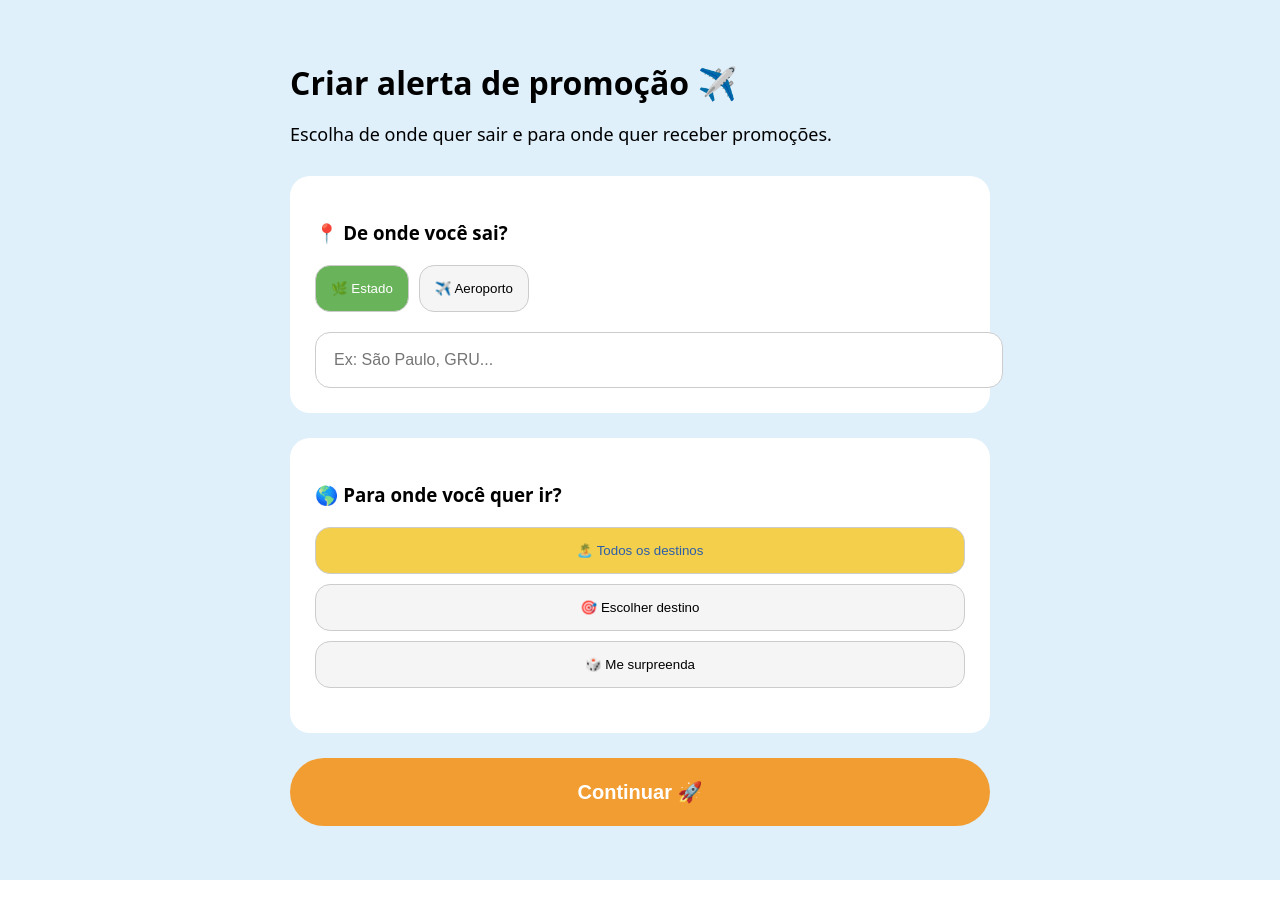
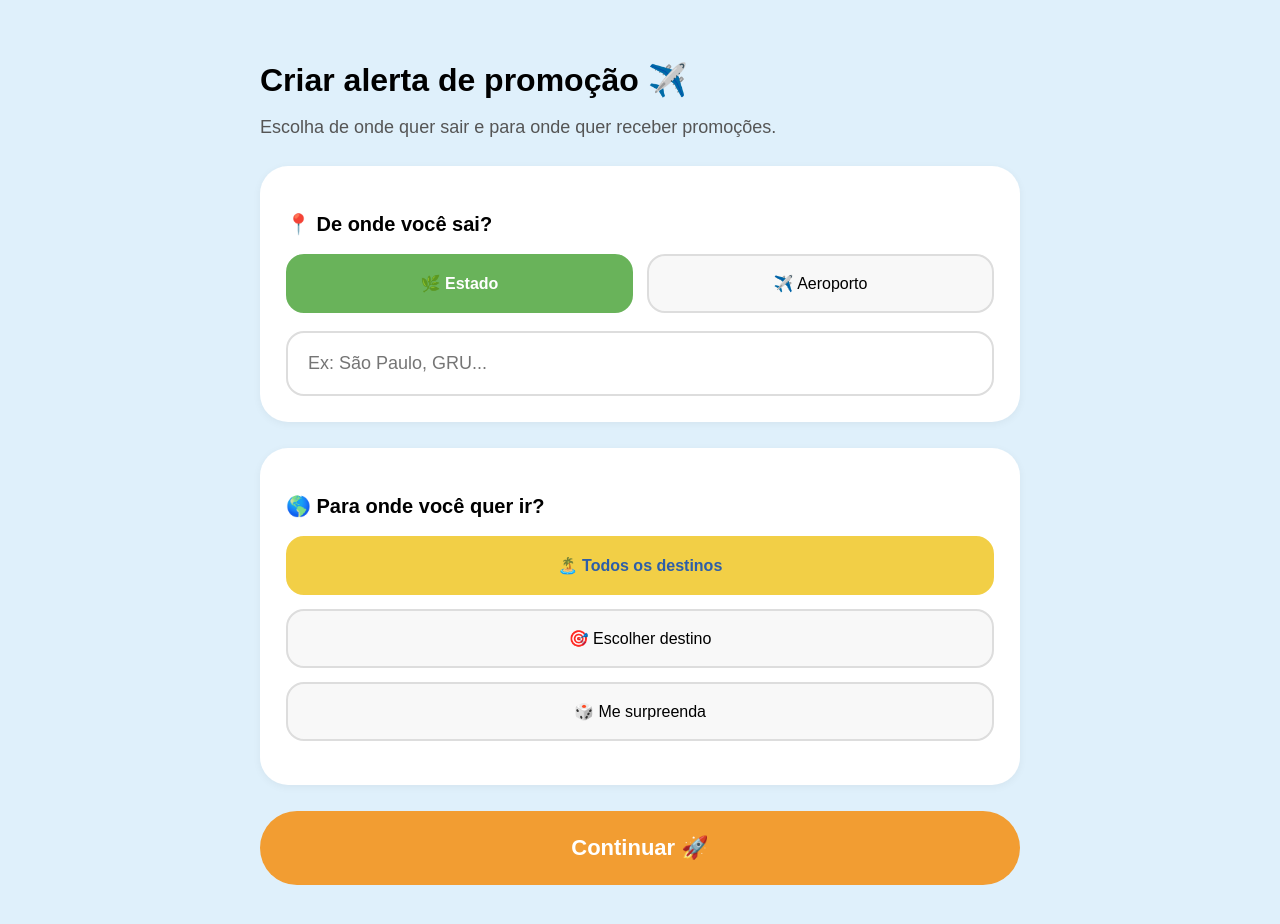
Before and after one commit to gianr134-sys/PromoFly, a Next.js app: page /alerta in a window 1280 px wide. Before the commit the page ends 880 px from the top, so only its background shows below. Built offline with nearby package versions, Linux system fonts and the light colour scheme.

Commit message:
Refactor criarAlerta function and improve UI elements

```diff
--- a/app/alerta/page.js
+++ b/app/alerta/page.js
@@ -7,62 +7,72 @@ export default function CriarAlerta() {
   const [destinoTipo, setDestinoTipo] = useState("todos");
   const [origem, setOrigem] = useState("");
   const [destino, setDestino] = useState("");
+  const [loading, setLoading] = useState(false);
 
   async function criarAlerta() {
+    try {
+      setLoading(true);
+
       const res = await fetch("/api/alertas", {
         method: "POST",
         headers: {
-        "Content-Type": "application/json"
+          "Content-Type": "application/json",
         },
         body: JSON.stringify({
           origem,
           destino,
           origemTipo,
-        destinoTipo
-      })
+          destinoTipo,
+        }),
       });
 
-    if (res.ok) {
+      const data = await res.json();
+
+      if (!res.ok) {
+        alert("Erro ao criar alerta: " + (data.error || "Erro desconhecido"));
+        return;
+      }
+
       alert("Alerta criado com sucesso ✈️");
       setOrigem("");
       setDestino("");
-    } else {
-      alert("Erro ao criar alerta");
+      setOrigemTipo("estado");
+      setDestinoTipo("todos");
+    } catch (error) {
+      alert("Erro ao criar alerta: " + error.message);
+    } finally {
+      setLoading(false);
     }
   }
 
   return (
     <div style={page}>
       <div style={container}>
-
         <h1 style={title}>Criar alerta de promoção ✈️</h1>
 
         <p style={subtitle}>
           Escolha de onde quer sair e para onde quer receber promoções.
         </p>
 
-        {/* ORIGEM */}
-
         <div style={card}>
-
-          <h3>📍 De onde você sai?</h3>
+          <h3 style={sectionTitle}>📍 De onde você sai?</h3>
 
           <div style={toggleGroup}>
-
             <button
-              style={origemTipo === "estado" ? activeBtn : btn}
+              type="button"
+              style={origemTipo === "estado" ? activeBtnGreen : btn}
               onClick={() => setOrigemTipo("estado")}
             >
               🌿 Estado
             </button>
 
             <button
-              style={origemTipo === "aeroporto" ? activeBtn : btn}
+              type="button"
+              style={origemTipo === "aeroporto" ? activeBtnBlue : btn}
               onClick={() => setOrigemTipo("aeroporto")}
             >
               ✈️ Aeroporto
             </button>
-
           </div>
 
           <input
@@ -70,10 +80,10 @@ export default function CriarAlerta() {
             placeholder="Ex: São Paulo, GRU..."
             value={origem}
             onChange={(e) => setOrigem(e.target.value)}
-            list="origens"
+            list="origens-list"
           />
 
-          <datalist id="origens">
+          <datalist id="origens-list">
             <option value="São Paulo" />
             <option value="Rio de Janeiro" />
             <option value="Minas Gerais" />
@@ -93,19 +103,14 @@ export default function CriarAlerta() {
             <option value="REC" />
             <option value="FOR" />
           </datalist>
-
         </div>
 
+        <div style={card}>
+          <h3 style={sectionTitle}>🌎 Para onde você quer ir?</h3>
 
-        {/* DESTINO */}
-
-        <div style={card}>
-
-          <h3>🌎 Para onde você quer ir?</h3>
-
-          <div style={destinoGroup}>
-
+          <div style={verticalOptions}>
             <button
+              type="button"
               style={destinoTipo === "todos" ? activeBtnYellow : btn}
               onClick={() => setDestinoTipo("todos")}
             >
@@ -113,34 +118,33 @@ export default function CriarAlerta() {
             </button>
 
             <button
-              style={destinoTipo === "escolher" ? activeBtn : btn}
+              type="button"
+              style={destinoTipo === "escolher" ? activeBtnBlue : btn}
               onClick={() => setDestinoTipo("escolher")}
             >
               🎯 Escolher destino
             </button>
 
             <button
-              style={destinoTipo === "surpresa" ? activeBtn : btn}
+              type="button"
+              style={destinoTipo === "surpresa" ? activeBtnBlue : btn}
               onClick={() => setDestinoTipo("surpresa")}
             >
               🎲 Me surpreenda
             </button>
-
           </div>
 
           {destinoTipo === "escolher" && (
-
+            <>
               <input
                 style={input}
-              placeholder="Ex: João Pessoa, Lisboa..."
+                placeholder="Ex: João Pessoa, Lisboa, Salvador..."
                 value={destino}
                 onChange={(e) => setDestino(e.target.value)}
-              list="destinos"
+                list="destinos-list"
               />
 
-          )}
-
-          <datalist id="destinos">
+              <datalist id="destinos-list">
                 <option value="João Pessoa" />
                 <option value="Salvador" />
                 <option value="Recife" />
@@ -152,100 +156,125 @@ export default function CriarAlerta() {
                 <option value="Buenos Aires" />
                 <option value="Santiago" />
               </datalist>
-
+            </>
+          )}
         </div>
 
-
-        <button style={continueBtn} onClick={criarAlerta}>
-          Continuar 🚀
+        <button
+          type="button"
+          style={continueBtn}
+          onClick={criarAlerta}
+          disabled={loading}
+        >
+          {loading ? "Enviando..." : "Continuar 🚀"}
         </button>
-
       </div>
     </div>
   );
 }
 
-
-/* ESTILOS */
-
 const page = {
   minHeight: "100vh",
   background: "#dff0fb",
-  padding: "40px 20px"
+  padding: "40px 20px",
+  fontFamily: "Arial, sans-serif",
 };
 
 const container = {
-  maxWidth: "700px",
-  margin: "0 auto"
+  maxWidth: "760px",
+  margin: "0 auto",
 };
 
 const title = {
   fontSize: "32px",
   fontWeight: "800",
-  marginBottom: "10px"
+  marginBottom: "12px",
 };
 
 const subtitle = {
-  marginBottom: "30px",
-  fontSize: "18px"
+  fontSize: "18px",
+  color: "#555",
+  marginBottom: "28px",
 };
 
 const card = {
   background: "#fff",
-  padding: "25px",
-  borderRadius: "20px",
-  marginBottom: "25px"
+  borderRadius: "28px",
+  padding: "26px",
+  marginBottom: "26px",
+  boxShadow: "0 2px 8px rgba(0,0,0,0.05)",
+};
+
+const sectionTitle = {
+  fontSize: "20px",
+  marginBottom: "18px",
 };
 
 const toggleGroup = {
   display: "flex",
-  gap: "10px",
-  margin: "20px 0"
+  gap: "14px",
+  margin: "18px 0",
 };
 
-const destinoGroup = {
+const verticalOptions = {
   display: "flex",
   flexDirection: "column",
-  gap: "10px",
-  margin: "20px 0"
+  gap: "14px",
+  marginTop: "18px",
+  marginBottom: "18px",
 };
 
 const btn = {
-  padding: "15px",
-  borderRadius: "15px",
-  border: "1px solid #ccc",
-  background: "#f5f5f5",
-  cursor: "pointer"
+  flex: 1,
+  padding: "18px 20px",
+  borderRadius: "18px",
+  border: "2px solid #ddd",
+  background: "#f8f8f8",
+  fontSize: "16px",
+  cursor: "pointer",
 };
 
-const activeBtn = {
+const activeBtnGreen = {
   ...btn,
   background: "#69b35a",
-  color: "#fff"
+  color: "#fff",
+  border: "2px solid #69b35a",
+  fontWeight: "700",
+};
+
+const activeBtnBlue = {
+  ...btn,
+  background: "#eef5ff",
+  color: "#3478f6",
+  border: "2px solid #3478f6",
+  fontWeight: "700",
 };
 
 const activeBtnYellow = {
   ...btn,
-  background: "#f3cf4c",
-  color: "#2d5ea8"
+  background: "#f2cf46",
+  color: "#2d5ea8",
+  border: "2px solid #f2cf46",
+  fontWeight: "700",
 };
 
 const input = {
   width: "100%",
-  padding: "18px",
-  borderRadius: "15px",
-  border: "1px solid #ccc",
-  fontSize: "16px"
+  padding: "20px",
+  borderRadius: "18px",
+  border: "2px solid #ddd",
+  fontSize: "18px",
+  boxSizing: "border-box",
 };
 
 const continueBtn = {
   width: "100%",
-  padding: "22px",
-  borderRadius: "40px",
+  padding: "24px",
+  borderRadius: "999px",
+  border: "none",
   background: "#f29d32",
-  border: "none",
-  fontSize: "20px",
   color: "#fff",
-  fontWeight: "700",
-  cursor: "pointer"
+  fontSize: "22px",
+  fontWeight: "800",
+  cursor: "pointer",
 };
```
Lines whose indentation alone changed are shown as unchanged.
